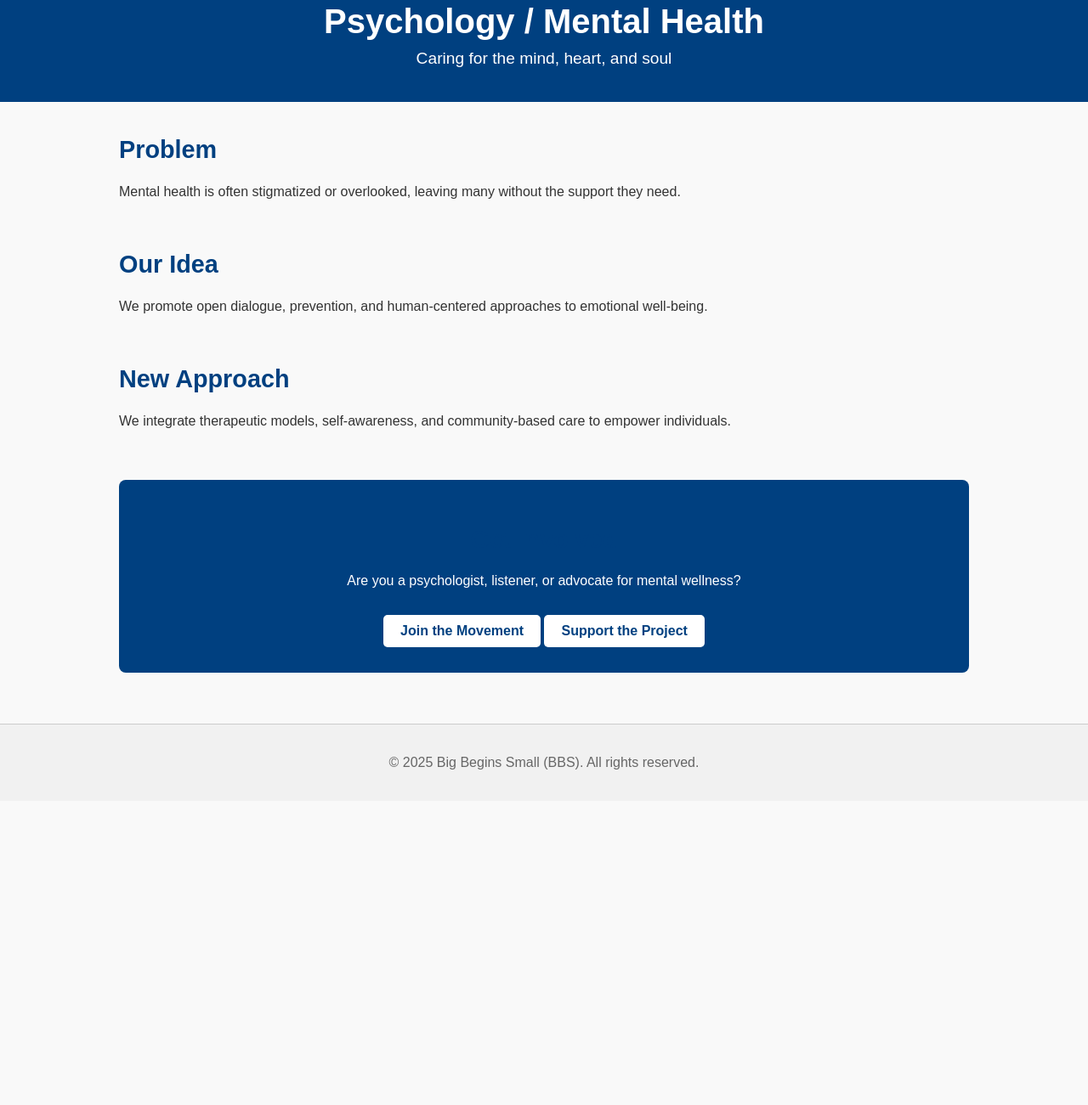
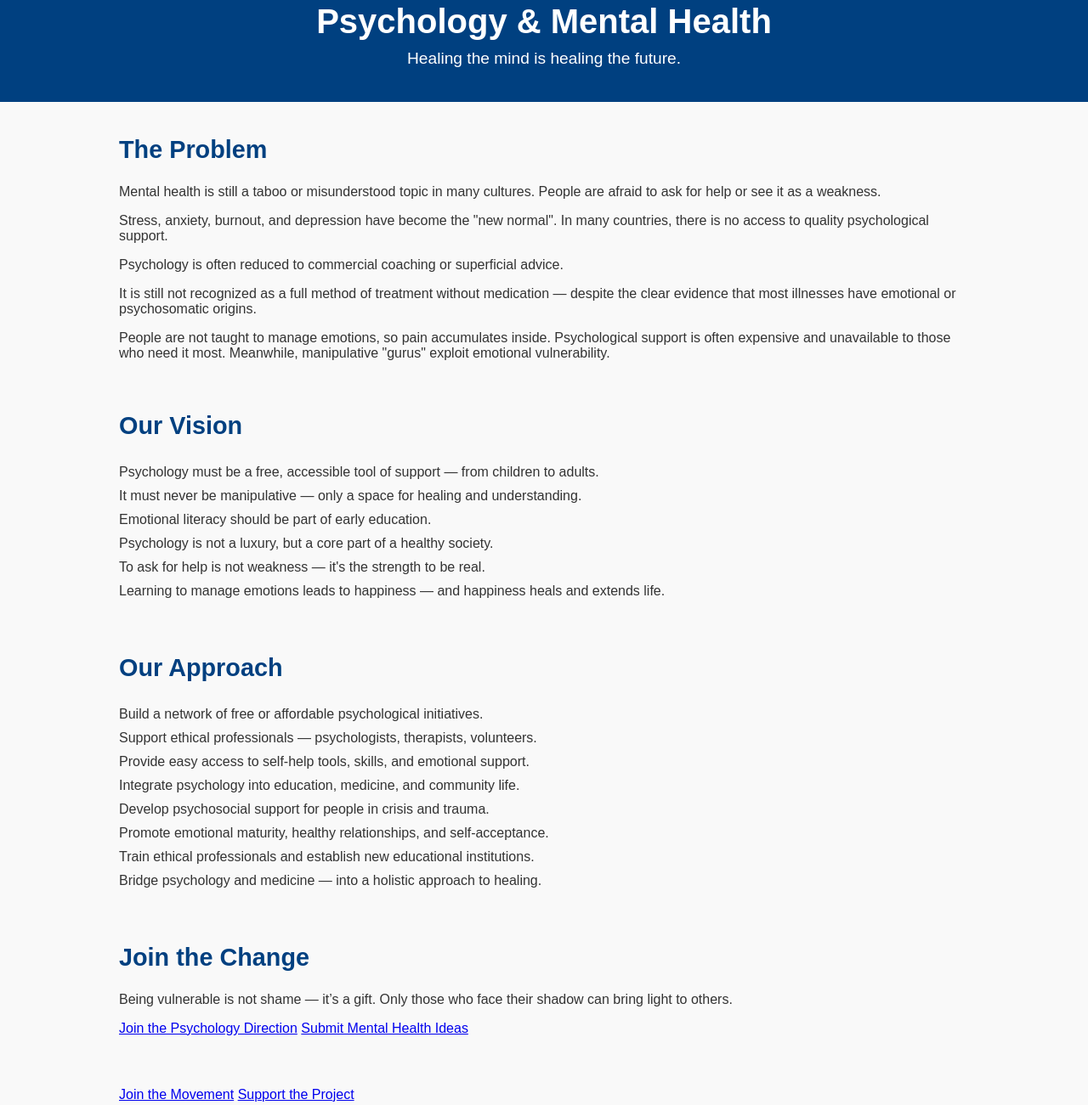
Before and after one commit to BBS-contact/bbs-website, a plain HTML site: page psychology.html in a window 1280 px wide. Shown: the part 37-1338 px from the top of the page at 85% size. Before the commit the page ends 980 px from the top, so only its background shows below. Drawn offline with Linux system fonts and the light colour scheme.

Commit message:
Update psychology.html

```diff
--- a/psychology.html
+++ b/psychology.html
@@ -3,41 +3,91 @@
 <head>
   <meta charset="UTF-8" />
   <meta name="viewport" content="width=device-width, initial-scale=1.0" />
-  <title>Psychology / Mental Health | Big Begins Small (BBS)</title>
+  <title>Psychology — Big Begins Small (BBS)</title>
   <link rel="stylesheet" href="style.css" />
 </head>
 <body>
   <header>
-    <h1>Psychology / Mental Health</h1>
-    <p>Caring for the mind, heart, and soul</p>
+    <h1>Psychology & Mental Health</h1>
+    <p>Healing the mind is healing the future.</p>
   </header>
 
   <main>
+    <div class="content-box">
       <section>
-      <h2>Problem</h2>
-      <p>Mental health is often stigmatized or overlooked, leaving many without the support they need.</p>
+        <h2>The Problem</h2>
+        <p>
+          Mental health is still a taboo or misunderstood topic in many cultures.
+          People are afraid to ask for help or see it as a weakness.
+        </p>
+        <p>
+          Stress, anxiety, burnout, and depression have become the "new normal".
+          In many countries, there is no access to quality psychological support.
+        </p>
+        <p>
+          Psychology is often reduced to commercial coaching or superficial advice.
+        </p>
+        <p>
+          It is still not recognized as a full method of treatment without medication —
+          despite the clear evidence that most illnesses have emotional or psychosomatic origins.
+        </p>
+        <p>
+          People are not taught to manage emotions, so pain accumulates inside.
+          Psychological support is often expensive and unavailable to those who need it most.
+          Meanwhile, manipulative "gurus" exploit emotional vulnerability.
+        </p>
       </section>
 
       <section>
-      <h2>Our Idea</h2>
-      <p>We promote open dialogue, prevention, and human-centered approaches to emotional well-being.</p>
+        <h2>Our Vision</h2>
+        <ul>
+          <li>Psychology must be a free, accessible tool of support — from children to adults.</li>
+          <li>It must never be manipulative — only a space for healing and understanding.</li>
+          <li>Emotional literacy should be part of early education.</li>
+          <li>Psychology is not a luxury, but a core part of a healthy society.</li>
+          <li>To ask for help is not weakness — it's the strength to be real.</li>
+          <li>Learning to manage emotions leads to happiness — and happiness heals and extends life.</li>
+        </ul>
       </section>
 
       <section>
-      <h2>New Approach</h2>
-      <p>We integrate therapeutic models, self-awareness, and community-based care to empower individuals.</p>
+        <h2>Our Approach</h2>
+        <ul>
+          <li>Build a network of free or affordable psychological initiatives.</li>
+          <li>Support ethical professionals — psychologists, therapists, volunteers.</li>
+          <li>Provide easy access to self-help tools, skills, and emotional support.</li>
+          <li>Integrate psychology into education, medicine, and community life.</li>
+          <li>Develop psychosocial support for people in crisis and trauma.</li>
+          <li>Promote emotional maturity, healthy relationships, and self-acceptance.</li>
+          <li>Train ethical professionals and establish new educational institutions.</li>
+          <li>Bridge psychology and medicine — into a holistic approach to healing.</li>
+        </ul>
       </section>
 
-    <section class="cta">
-      <h2>Get Involved</h2>
-      <p>Are you a psychologist, listener, or advocate for mental wellness?</p>
-      <a href="join.html" class="button">Join the Movement</a>
-      <a href="support.html" class="button">Support the Project</a>
+      <section>
+        <h2>Join the Change</h2>
+        <p>
+          Being vulnerable is not shame — it’s a gift.
+          Only those who face their shadow can bring light to others.
+        </p>
+        <p>
+          <a href="join.html" class="action-button">Join the Psychology Direction</a>
+          <a href="join.html#psychology" class="action-button">Submit Mental Health Ideas</a>
+        </p>
       </section>
+
+      <section>
+        <p>
+          <a href="join.html" class="action-button">Join the Movement</a>
+          <a href="support.html" class="action-button">Support the Project</a>
+        </p>
+      </section>
+    </div>
   </main>
 
   <footer>
     <p>&copy; 2025 Big Begins Small (BBS). All rights reserved.</p>
+    <p><a href="index.html" class="back-button">← Back to Home</a></p>
   </footer>
 </body>
 </html>
```
Lines whose indentation alone changed are shown as unchanged.
